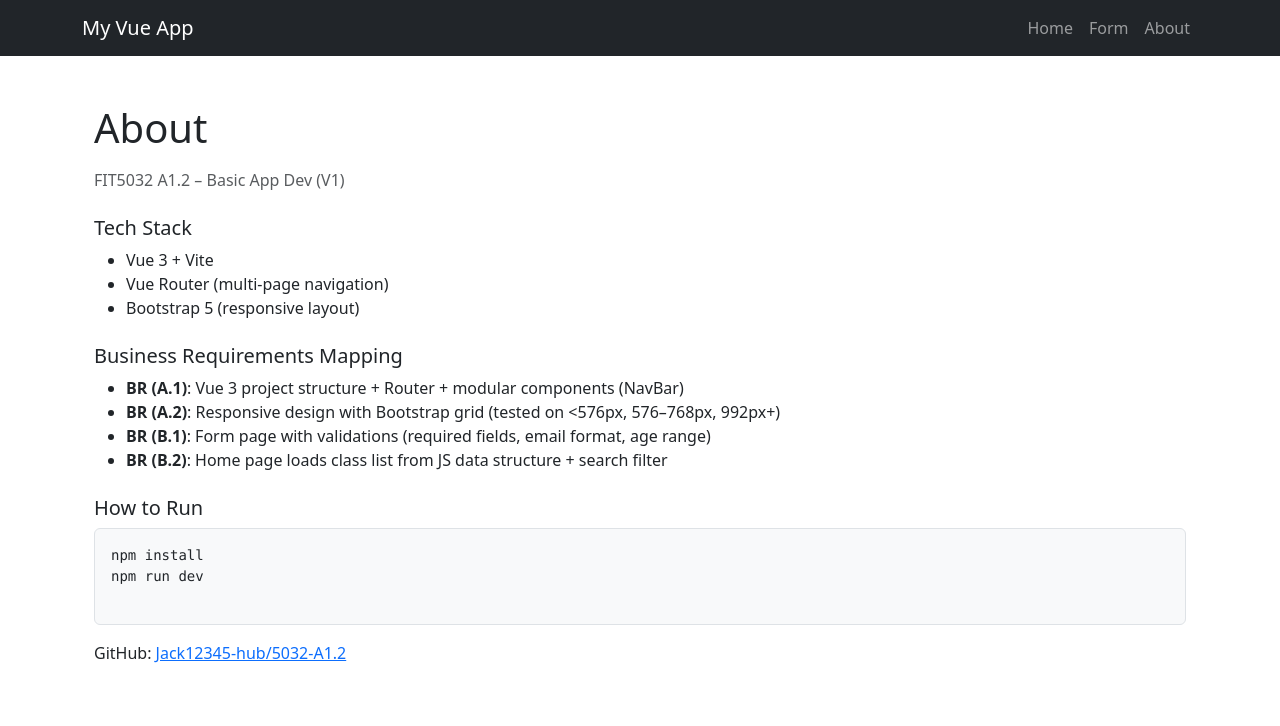
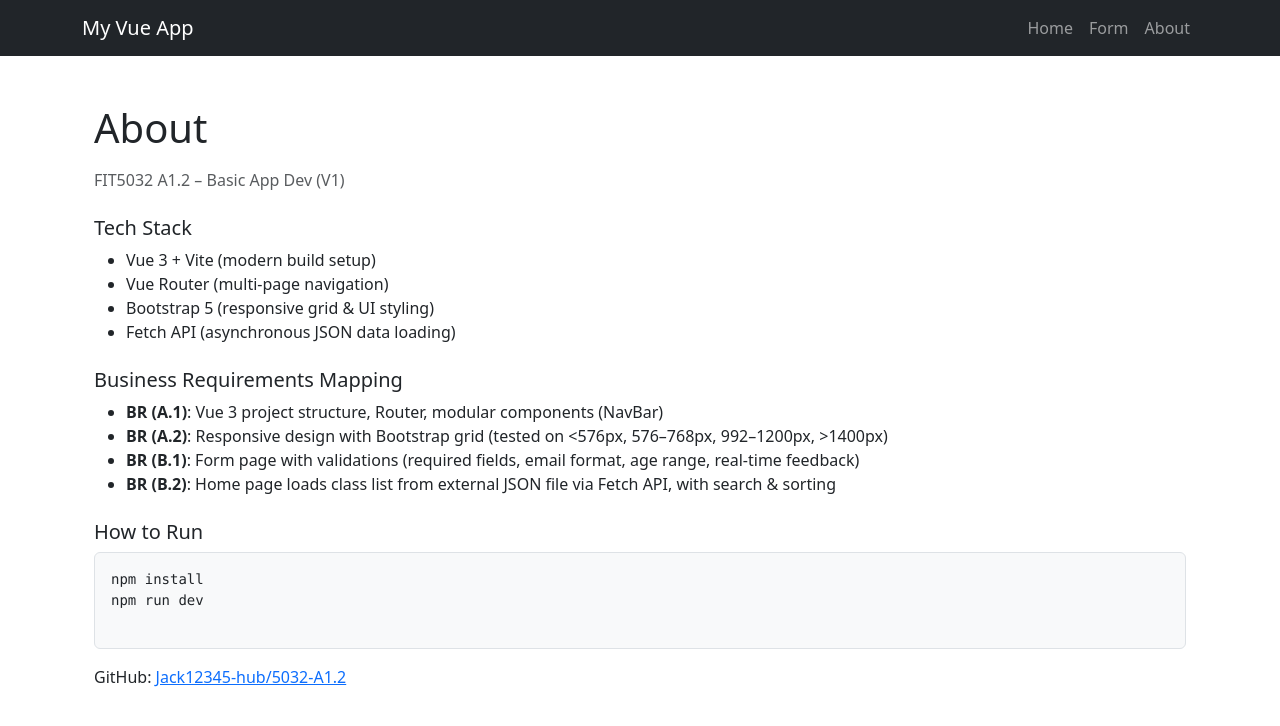
Before and after one commit to Jack12345-hub/5032-A3, a Vue app: page /about in a window 1280 px wide. Shown: the top 726 px of the page. Built offline with nearby package versions, Linux system fonts and the light colour scheme.

Commit message:
about updated

```diff
--- a/src/pages/About.vue
+++ b/src/pages/About.vue
@@ -3,27 +3,32 @@
     <h1 class="mb-3">About</h1>
     <p class="text-muted">FIT5032 A1.2 – Basic App Dev (V1)</p>
 
+    <!-- Tech Stack -->
     <h5 class="mt-4">Tech Stack</h5>
     <ul>
-      <li>Vue 3 + Vite</li>
+      <li>Vue 3 + Vite (modern build setup)</li>
       <li>Vue Router (multi-page navigation)</li>
-      <li>Bootstrap 5 (responsive layout)</li>
+      <li>Bootstrap 5 (responsive grid & UI styling)</li>
+      <li>Fetch API (asynchronous JSON data loading)</li>
     </ul>
 
+    <!-- Business Requirements Mapping -->
     <h5 class="mt-4">Business Requirements Mapping</h5>
     <ul>
-      <li><strong>BR (A.1)</strong>: Vue 3 project structure + Router + modular components (NavBar)</li>
-      <li><strong>BR (A.2)</strong>: Responsive design with Bootstrap grid (tested on &lt;576px, 576–768px, 992px+)</li>
-      <li><strong>BR (B.1)</strong>: Form page with validations (required fields, email format, age range)</li>
-      <li><strong>BR (B.2)</strong>: Home page loads class list from JS data structure + search filter</li>
+      <li><strong>BR (A.1)</strong>: Vue 3 project structure, Router, modular components (NavBar)</li>
+      <li><strong>BR (A.2)</strong>: Responsive design with Bootstrap grid (tested on &lt;576px, 576–768px, 992–1200px, &gt;1400px)</li>
+      <li><strong>BR (B.1)</strong>: Form page with validations (required fields, email format, age range, real-time feedback)</li>
+      <li><strong>BR (B.2)</strong>: Home page loads class list from external JSON file via Fetch API, with search & sorting</li>
     </ul>
 
+    <!-- Run Instructions -->
     <h5 class="mt-4">How to Run</h5>
     <pre class="bg-light p-3 rounded border">
 npm install
 npm run dev
     </pre>
 
+    <!-- GitHub Repo -->
     <p class="mt-3">
       GitHub:
       <a href="https://github.com/Jack12345-hub/5032-A1.2" target="_blank" rel="noopener">
```
